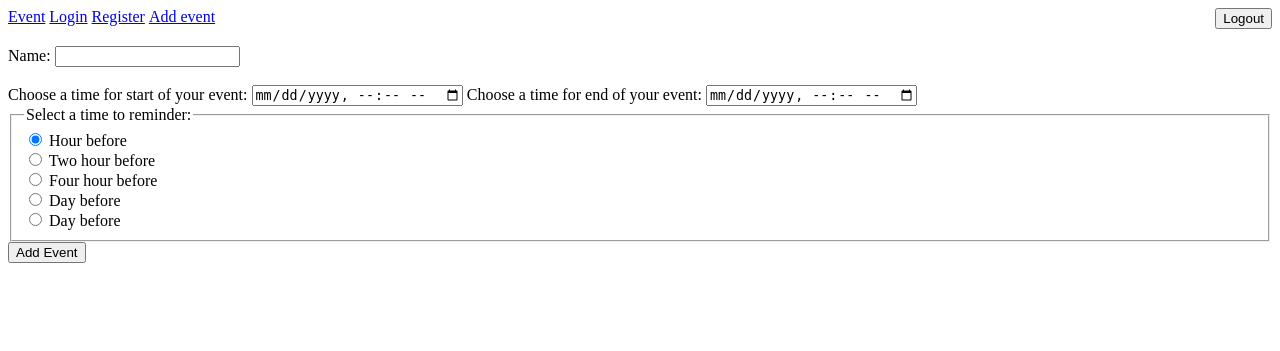
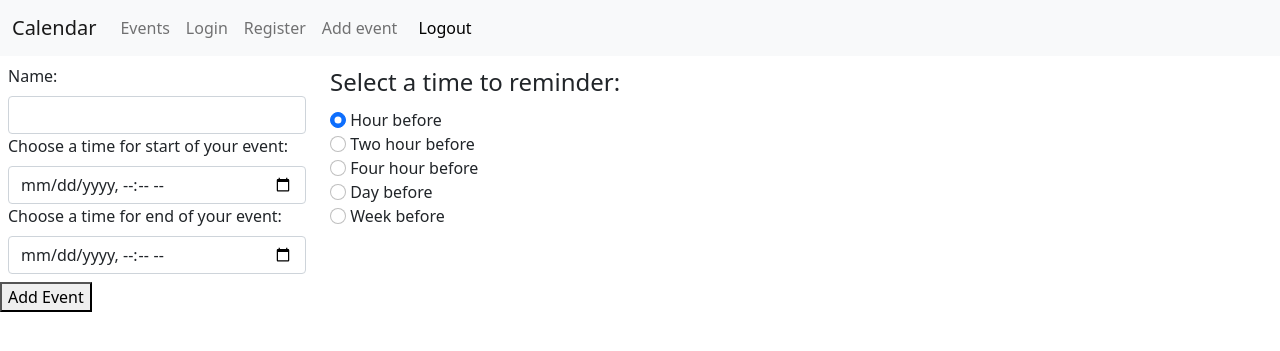
Before and after one commit to Usylli/CalendarAPI, a Django app: page /events/add in a window 1280 px wide. Shown: the top 351 px of the page. Run offline with Django 4.2, Linux system fonts and the light colour scheme.

Commit message:
template and views improvement

```diff
--- a/accounts/templates/base.html
+++ b/accounts/templates/base.html
@@ -5,28 +5,27 @@
     <meta http-equiv="X-UA-Compatible" content="IE=edge">
     <meta name="viewport" content="width=device-width, initial-scale=1.0">
     <title>{% block title %}Django{% endblock %}</title>
-    <style>
-        nav ul {
-          list-style-type: none;
-          margin: 0;
-          padding: 0;
-        }
-
-        nav li {
-          display: inline;
-        }
-    </style>
+    <link href="https://cdn.jsdelivr.net/npm/bootstrap@5.0.2/dist/css/bootstrap.min.css" rel="stylesheet" integrity="sha384-EVSTQN3/azprG1Anm3QDgpJLIm9Nao0Yz1ztcQTwFspd3yD65VohhpuuCOmLASjC" crossorigin="anonymous">
 </head>
 <body>
-    <nav style="margin-bottom: 20px">
-        <ul>
-            <li><a href="{% url 'events:index' %}">Event</a></li>
-            <li><a href="{% url 'users:login' %}">Login</a></li>
-            <li><a href="{% url 'users:register' %}">Register</a></li>
-            <li><a href="{% url 'events:add_event' %}">Add event</a></li>
-            <button style="float: right" onclick="logout_user()">Logout</button>
-          </ul>
+    <nav class="navbar navbar-expand-lg navbar-light bg-light">
+      <div class="container-fluid">
+        <a class="navbar-brand" href="#">Calendar</a>
+        <button class="navbar-toggler" type="button" data-bs-toggle="collapse" data-bs-target="#navbarNavAltMarkup" aria-controls="navbarNavAltMarkup" aria-expanded="false" aria-label="Toggle navigation">
+          <span class="navbar-toggler-icon"></span>
+        </button>
+        <div class="collapse navbar-collapse" id="navbarNavAltMarkup">
+          <div class="navbar-nav">
+            <a class="nav-link" aria-current="page" href="{% url 'events:index' %}">Events</a>
+            <a class="nav-link" href="{% url 'users:login' %}">Login</a>
+            <a class="nav-link" href="{% url 'users:register' %}">Register</a>
+            <a class="nav-link" href="{% url 'events:add_event' %}">Add event</a>
+            <button class="btn btn-light" style="float: right" onclick="logout_user()">Logout</button>
+          </div>
+        </div>
+      </div>
     </nav>
+
     {% block content %}{% endblock %}
     <script>
         function logout_user(){
--- a/events/templates/addEvent.html
+++ b/events/templates/addEvent.html
@@ -2,42 +2,48 @@
 {% block title %}Add Event{% endblock %}
 {% block content%}
 {% csrf_token %}
-<form method="POST">
-    <label for="name">Name:</label>
-    <input type="text" name="name" id="name" required><br><br>
-    <label for="start_date">Choose a time for start of your event:</label>
-    <input type="datetime-local" id="start_date" name="start_date" required>
-    <label for="end_date">Choose a time for end of your event:</label>
-    <input type="datetime-local" id="end_date" name="end_date">
+<form method="POST" class="p-2">
+    <div class="row">
+        <div class="col-3">
+            <label for="name"  class="form-label">Name:</label>
+            <input type="text" class="form-control" name="name" id="name" required>
+            <label for="start_date" class="form-label">Choose a time for start of your event:</label>
+            <input type="datetime-local" class="form-control" id="start_date" name="start_date" required>
+            <label for="end_date" class="form-label">Choose a time for end of your event:</label>
+            <input type="datetime-local" class="form-control" id="end_date" name="end_date">
+        </div>
+        <div class="col-4">
             <fieldset>
             <legend>Select a time to reminder:</legend>
                 <div>
-        <input type="radio" id="hour" name="reminder" value="1"
+                <input type="radio" class="form-check-input" id="hour" name="reminder" value="1"
                         checked>
                 <label for="hour">Hour before</label>
                 </div>
 
                 <div>
-        <input type="radio" id="two_hour" name="reminder" value="2">
+                <input type="radio" class="form-check-input" id="two_hour" name="reminder" value="2">
                 <label for="two_hour">Two hour before</label>
                 </div>
 
                 <div>
-        <input type="radio" id="four_hour" name="reminder" value="4">
+                <input type="radio" class="form-check-input" id="four_hour" name="reminder" value="4">
                 <label for="four_hour">Four hour before</label>
                 </div>
 
                 <div>
-            <input type="radio" id="day" name="reminder" value="24">
+                    <input type="radio" class="form-check-input" id="day" name="reminder" value="24">
                     <label for="day">Day before</label>
                 </div>
 
                 <div>
-            <input type="radio" id="week" name="reminder" value="168">
-            <label for="week">Day before</label>
+                    <input type="radio" class="form-check-input" id="week" name="reminder" value="168">
+                    <label for="week">Week before</label>
                 </div>
 
             </fieldset>
+        </div>
+    </div>
 </form>
 <button onclick="add_event()">Add Event</button>
 {% endblock %}
--- a/events/urls.py
+++ b/events/urls.py
@@ -1,11 +1,12 @@
 from django.contrib import admin
 from django.urls import path, include
-from .views import ListEvents, CreateEvent, addEventView, indexView
+from .views import ListEvents, CreateEvent, addEventView, indexView, indexViewByMonth
 
 app_name = 'events'
 
 urlpatterns = [
     path('api/list/', ListEvents, name="list_events"),
+    #path('api/list/month<int:num>', ListEvents, name="list_events_month"),
     path('api/create/', CreateEvent, name="create_event"),
     path('', indexView, name="index"),
     path('add', addEventView, name="add_event")
--- a/events/views.py
+++ b/events/views.py
@@ -29,10 +29,15 @@ def ListEvents(request):
     access_token = request.headers['Authorization'][6:]
     user_id = Token.objects.get(key=access_token).user_id
     user = Users.objects.get(id=user_id)
-    events = user.event_set.all()
+    month = request.GET.get('month', None)
+    if month is None:
+        events = user.event_set.order_by('start_date')
+    else:
+        events = user.event_set.filter(start_date__month = month)
+
     serializer = EventListSerializer(events, many=True)
+    return Response(serializer.data)
 
-    return Response(serializer.data)
 
 @api_view(['POST'])
 @permission_classes([IsAuthenticated])
@@ -61,6 +66,23 @@ def CreateEvent(request):
         return Response(data)
 
 def indexView(request):
+    month_num = request.GET.get('month', None)
+    month_add = '' if month_num is None else f'?month={month_num}'
+    url = request.scheme + '://' + request.META['HTTP_HOST'] + reverse_lazy('events:list_events') + month_add
+    access_token = request.COOKIES.get('access_token', None)
+    if access_token is None:
+        return render(request, 'restricted.html')
+    else:
+        headers = CaseInsensitiveDict()
+        headers["Authorization"] = "token " + access_token
+
+        resp = requests.get(url, headers=headers)
+        content = resp.content.decode("utf-8")
+        events = json.loads(content)
+        print(events)
+        return render(request, 'index.html', {"events" : events})
+
+def indexViewByMonth(request, num=1):
     url = request.scheme + '://' + request.META['HTTP_HOST'] + reverse_lazy('events:list_events')
     access_token = request.COOKIES.get('access_token', None)
     if access_token is None:
@@ -79,40 +101,21 @@ def addEventView(request):
     return render(request, 'addEvent.html')
 
 def mail(event_name, user_address, send_time):
-
-    # initialize connection to our email server,
-    # we will use gmail here
     smtp = smtplib.SMTP('smtp.gmail.com', 587)
     smtp.ehlo()
     smtp.starttls()
-
-    # Login with your email and password
     smtp.login('alihangames1@gmail.com', 'UzumakiAlikhan')
-
-    # Call the message function
     msg = message(event_name)
-
-    # Make a list of emails, where you wanna send mail
     to = [user_address]
-
     send_time = datetime.fromisoformat(send_time.isoformat())
     time.sleep(send_time.timestamp() - time.time())
-
     smtp.sendmail(from_addr="alihangames1@gmail.com",
                 to_addrs=to, msg=msg.as_string())
-
-    # Finally, don't forget to close the connection
     smtp.quit()
 
 def message(text=""):
-
-	# build message contents
 	msg = MIMEMultipart()
-
-	# Add Subject
 	msg['Subject'] = "Calendar Notification"
-
-	# Add text contents
 	msg.attach(MIMEText(text))
 
 	return msg
```
Also changed, not shown: accounts/templates/login.html (+6 -6 lines), accounts/templates/register.html (+10 -10 lines), 1 other file. Lines whose indentation alone changed are shown as unchanged.
